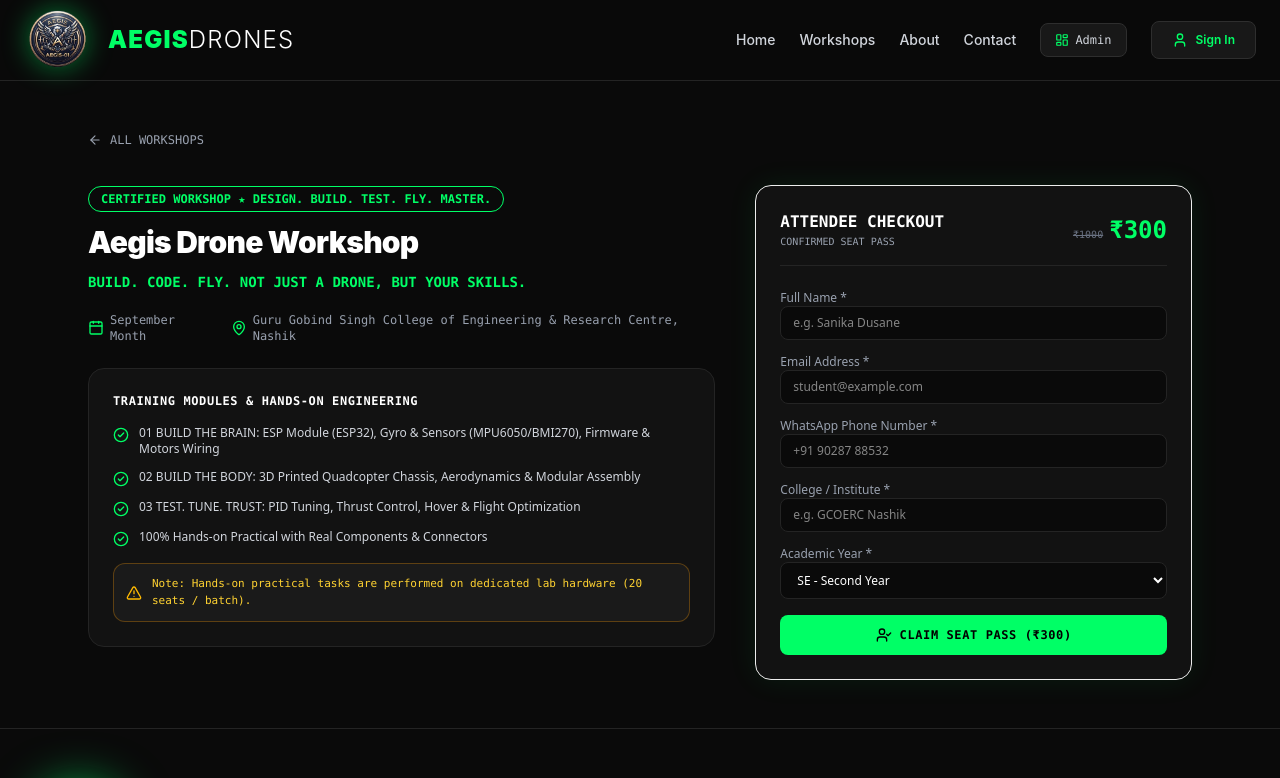
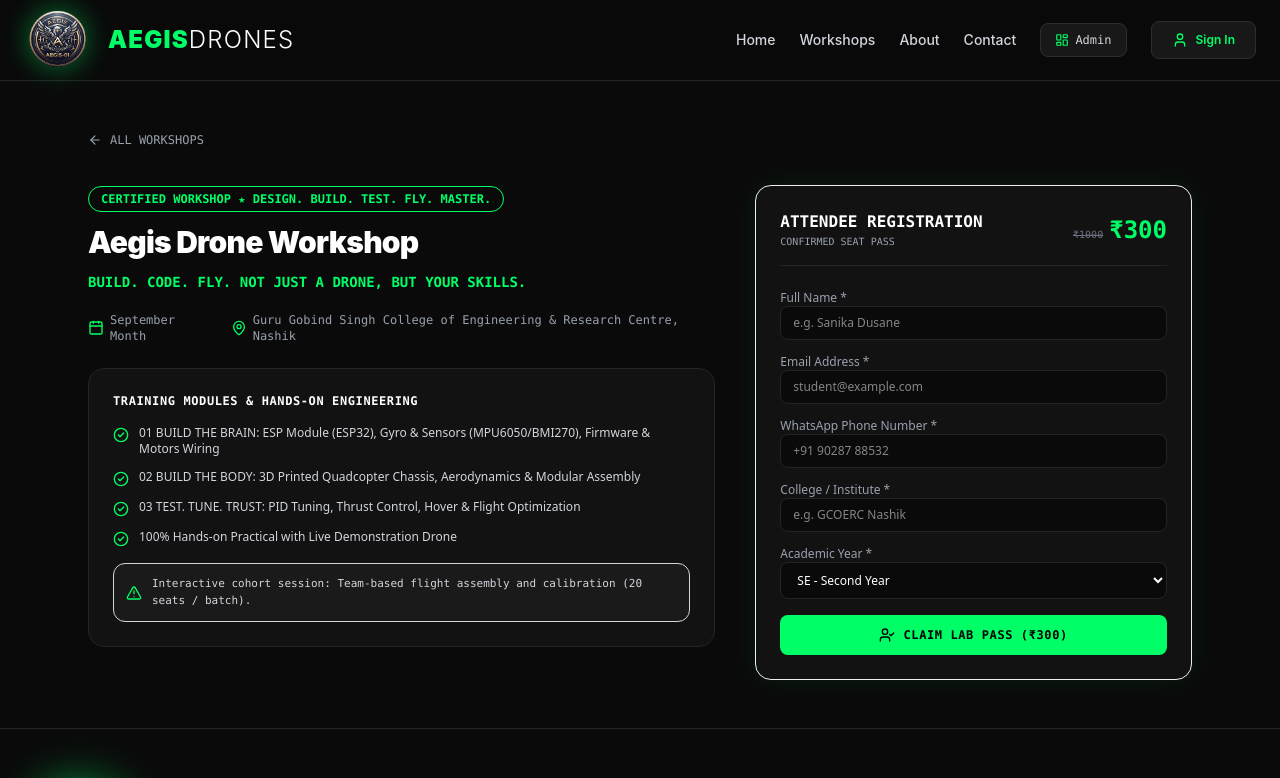
Before and after one commit to sanika388/aegis-drone-workshop, a Next.js app: page /workshops/aegis-drone-feb-2026 in a window 1280 px wide. Shown: the top 778 px of the page. Built offline with nearby package versions, Linux system fonts and the light colour scheme; no server answers; the database is empty.

Commit message:
refactor: update copy to collaborative flight lab and remove kit references

```diff
--- a/src/app/api/send-confirmation/route.ts
+++ b/src/app/api/send-confirmation/route.ts
@@ -55,7 +55,7 @@
               <!-- Container Card -->
               <table border="0" cellpadding="0" cellspacing="0" width="100%" style="max-width: 600px; background-color: #0b0c10; border-radius: 20px; border: 1px solid #1f2430; box-shadow: 0 20px 50px rgba(0, 255, 102, 0.08); overflow: hidden;">
 
-                <!-- Top Neon Status Bar -->
+                <!-- Top Accent Line -->
                 <tr>
                   <td style="background: linear-gradient(90deg, #00ff66 0%, #00cc52 50%, #00ff66 100%); height: 4px; line-height: 4px; font-size: 0px;">&nbsp;</td>
                 </tr>
@@ -110,14 +110,14 @@
                           <span style="font-size: 13px; font-weight: 700; color: #d1d5db;">${workshop}</span>
                         </td>
                         <td style="padding-top: 14px; padding-bottom: 14px; border-bottom: 1px solid #1e2230;" align="right">
-                          <span style="font-family: 'Courier New', Courier, monospace; font-size: 10px; color: #6b7280; text-transform: uppercase; display: block; letter-spacing: 1px;">HARDWARE KIT PASS</span>
-                          <span style="font-family: 'Courier New', Courier, monospace; font-size: 12px; font-weight: 800; color: #00ff66;">APPROVED (₹${amount || 300})</span>
+                          <span style="font-family: 'Courier New', Courier, monospace; font-size: 10px; color: #6b7280; text-transform: uppercase; display: block; letter-spacing: 1px;">LAB ACCESS PASS</span>
+                          <span style="font-family: 'Courier New', Courier, monospace; font-size: 12px; font-weight: 800; color: #00ff66;">CONFIRMED (₹${amount || 300})</span>
                         </td>
                       </tr>
 
                       <tr>
                         <td style="padding-top: 14px;">
-                          <span style="font-family: 'Courier New', Courier, monospace; font-size: 10px; color: #6b7280; text-transform: uppercase; display: block; letter-spacing: 1px;">FLIGHT HANGAR & VENUE</span>
+                          <span style="font-family: 'Courier New', Courier, monospace; font-size: 10px; color: #6b7280; text-transform: uppercase; display: block; letter-spacing: 1px;">FLIGHT LAB & VENUE</span>
                           <span style="font-size: 12px; font-weight: 600; color: #9ca3af;">${locVenue}</span>
                         </td>
                         <td style="padding-top: 14px;" align="right">
@@ -127,18 +127,18 @@
                       </tr>
                     </table>
 
-                    <!-- Syllabus Highlights 3-Grid -->
+                    <!-- Syllabus 3-Grid -->
                     <table border="0" cellpadding="0" cellspacing="0" width="100%" style="margin-bottom: 24px;">
                       <tr>
                         <td style="background-color: #0e1017; border: 1px solid #1e2330; border-radius: 10px; padding: 12px; width: 31%;" valign="top">
                           <span style="color: #00ff66; font-size: 14px; font-weight: 900; display: block; font-family: 'Courier New', Courier, monospace;">01</span>
                           <strong style="color: #ffffff; font-size: 11px; display: block; margin-top: 4px;">ESP32 Avionics</strong>
-                          <span style="color: #6b7280; font-size: 10px; line-height: 14px; display: block; margin-top: 2px;">MPU Gyro, ESCs & Core Circuitry</span>
+                          <span style="color: #6b7280; font-size: 10px; line-height: 14px; display: block; margin-top: 2px;">MPU Gyro, ESCs & Circuitry Setup</span>
                         </td>
                         <td width="3.5%">&nbsp;</td>
                         <td style="background-color: #0e1017; border: 1px solid #1e2330; border-radius: 10px; padding: 12px; width: 31%;" valign="top">
                           <span style="color: #00ff66; font-size: 14px; font-weight: 900; display: block; font-family: 'Courier New', Courier, monospace;">02</span>
-                          <strong style="color: #ffffff; font-size: 11px; display: block; margin-top: 4px;">Chassis Build</strong>
+                          <strong style="color: #ffffff; font-size: 11px; display: block; margin-top: 4px;">Drone Assembly</strong>
                           <span style="color: #6b7280; font-size: 10px; line-height: 14px; display: block; margin-top: 2px;">Quadcopter Frame & Thrust Balance</span>
                         </td>
                         <td width="3.5%">&nbsp;</td>
@@ -150,7 +150,7 @@
                       </tr>
                     </table>
 
-                    <!-- WhatsApp Dispatch Button -->
+                    <!-- WhatsApp Button -->
                     ${
                       whatsappLink
                         ? `
@@ -166,7 +166,7 @@
                     <!-- Notice Disclaimer -->
                     <div style="background-color: rgba(255, 170, 0, 0.05); border: 1px solid rgba(255, 170, 0, 0.2); border-radius: 10px; padding: 12px 16px;">
                       <p style="margin: 0; font-size: 11px; color: #ffb84d; line-height: 16px; font-family: 'Courier New', Courier, monospace;">
-                        ⚡ <strong>FLIGHT DESK INSTRUCTIONS:</strong> Please present this digital pass or mention your Clearance ID (<strong>${cleanBookingId}</strong>) at the registration desk on lab day to claim your physical drone hardware workbench.
+                        ⚡ <strong>FLIGHT DESK INSTRUCTIONS:</strong> Please present this digital pass or mention your Clearance ID (<strong>${cleanBookingId}</strong>) at the lab desk on event day for physical attendance check-in.
                       </p>
                     </div>
 
@@ -177,10 +177,10 @@
                 <tr>
                   <td style="background-color: #07080b; padding: 24px 36px; border-top: 1px solid #1a1e29; text-align: center;">
                     <p style="margin: 0; font-size: 11px; color: #4b5262; font-family: 'Courier New', Courier, monospace;">
-                      AEGIS AVIONICS FLIGHT SYSTEMS • LAB PASS DISPATCH
+                      AEGIS AVIONICS FLIGHT SYSTEMS • FLIGHT CLEARANCE DISPATCH
                     </p>
                     <p style="margin: 6px 0 0 0; font-size: 10px; color: #353a47; font-family: 'Courier New', Courier, monospace;">
-                      Authorized & Issued by Department Coordinator
+                      Authorized & Issued by Workshop Coordination Team
                     </p>
                   </td>
                 </tr>
--- a/src/app/workshops/[id]/page.tsx
+++ b/src/app/workshops/[id]/page.tsx
@@ -39,7 +39,6 @@
         if (workshopData) {
           setWorkshop(workshopData);
         } else {
-          // Fallback defaults if row is not yet initialized in DB
           setWorkshop({
             id: requestedWorkshopId,
             title: 'Aegis Drone Workshop',
@@ -52,7 +51,7 @@
               '01 BUILD THE BRAIN: ESP Module (ESP32), Gyro & Sensors (MPU6050/BMI270), Firmware & Motors Wiring',
               '02 BUILD THE BODY: 3D Printed Quadcopter Chassis, Aerodynamics & Modular Assembly',
               '03 TEST. TUNE. TRUST: PID Tuning, Thrust Control, Hover & Flight Optimization',
-              '100% Hands-on Practical with Real Components & Connectors',
+              '100% Hands-on Practical with Live Demonstration Drone',
             ],
           });
         }
@@ -71,7 +70,6 @@
     setIsSubmitting(true);
 
     try {
-      // 1. Call Atomic Registration Backend
       const res = await fetch('/api/register', {
         method: 'POST',
         headers: { 'Content-Type': 'application/json' },
@@ -88,7 +86,6 @@
       const result = await res.json();
       if (!res.ok) throw new Error(result.error || 'Registration failed');
 
-      // 2. Redirect to Receipt / Confirmation Screen
       router.push(
         `/receipt/${result.bookingId}?workshop=${requestedWorkshopId}&name=${encodeURIComponent(
           formData.fullName
@@ -161,9 +158,9 @@
               ))}
             </ul>
 
-            <div className="bg-[#1a1a1a] border border-amber-500/30 rounded-xl p-3 flex items-center gap-2.5 text-[11px] text-amber-300 font-mono">
-              <AlertTriangle className="w-4 h-4 shrink-0 text-amber-400" />
-              <span>Note: Hands-on practical tasks are performed on dedicated lab hardware (20 seats / batch).</span>
+            <div className="bg-[#1a1a1a] border border-neon/20 rounded-xl p-3 flex items-center gap-2.5 text-[11px] text-gray-300 font-mono">
+              <AlertTriangle className="w-4 h-4 shrink-0 text-neon" />
+              <span>Interactive cohort session: Team-based flight assembly and calibration (20 seats / batch).</span>
             </div>
           </div>
         </div>
@@ -172,7 +169,7 @@
           <div className="bg-[#121212] border border-neon/40 rounded-2xl p-6 space-y-6 shadow-[0_0_30px_rgba(0,255,102,0.08)]">
             <div className="border-b border-[#242424] pb-4 flex justify-between items-center">
               <div>
-                <h2 className="text-base font-bold text-white font-mono uppercase">Attendee Checkout</h2>
+                <h2 className="text-base font-bold text-white font-mono uppercase">Attendee Registration</h2>
                 <p className="text-[10px] text-gray-400 font-mono">CONFIRMED SEAT PASS</p>
               </div>
               <div className="text-right">
@@ -255,7 +252,7 @@
                 ) : (
                   <>
                     <UserCheck className="w-4 h-4" />
-                    <span>Claim Seat Pass (₹{workshop?.fee || 300})</span>
+                    <span>Claim Lab Pass (₹{workshop?.fee || 300})</span>
                   </>
                 )}
               </button>
```
